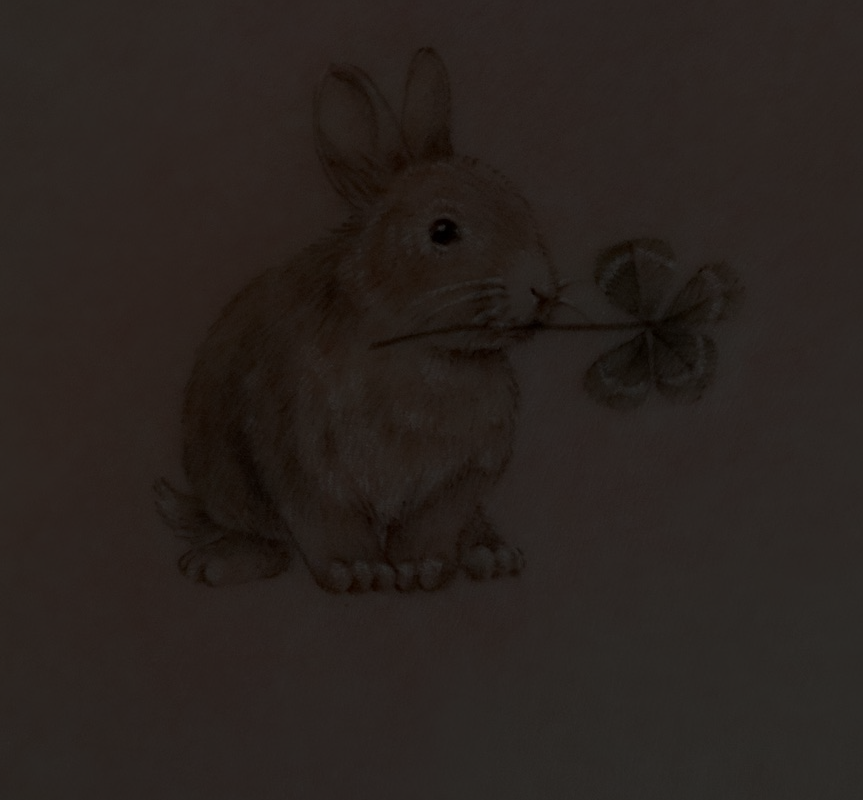
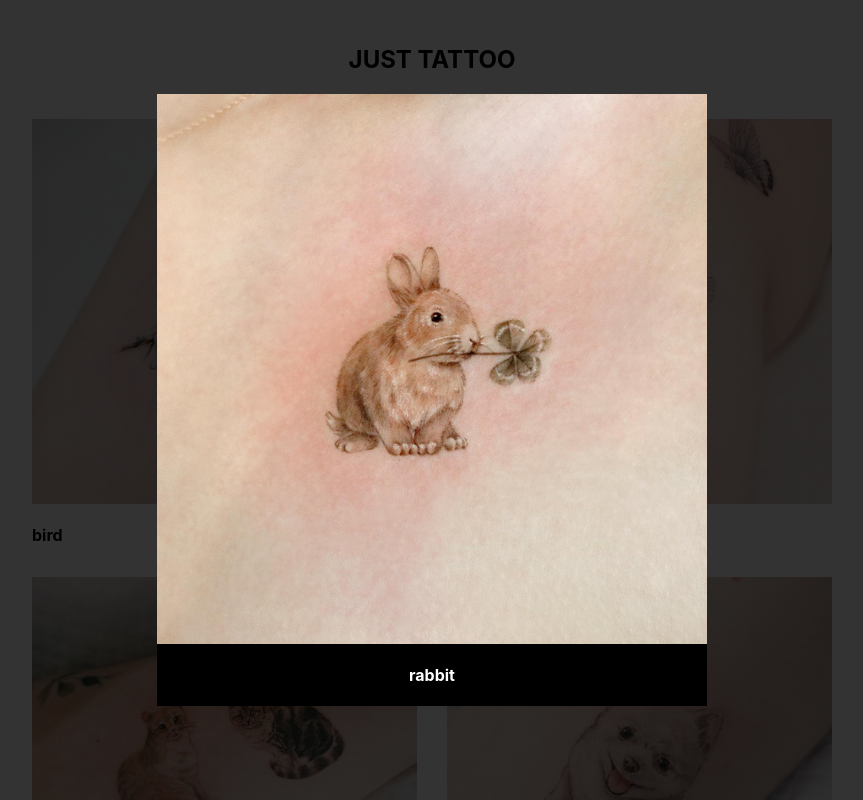
Before and after one commit to GitHubOshin/just-tattoo-zinglecode, a React (Create React App) app: page / in a window 1280 px wide. Shown: the top 800 px of the page, without its empty margins (208-1071 px from the left). Built offline with nearby package versions, Linux system fonts and the light colour scheme.

Commit message:
Update TattooPost.css

```diff
--- a/src/components/TattooPost.css
+++ b/src/components/TattooPost.css
@@ -18,3 +18,19 @@
   left: 0;
   right: 0;
 }
+
+.tattoo-post-content {
+  position: relative;
+  max-width: 550px;
+  background-color: black;
+}
+
+.tattoo-post-content img {
+  display: block;
+  max-width: 100%;
+}
+
+.tattoo-post-content h4 {
+  color: white;
+  text-align: center;
+}
```
